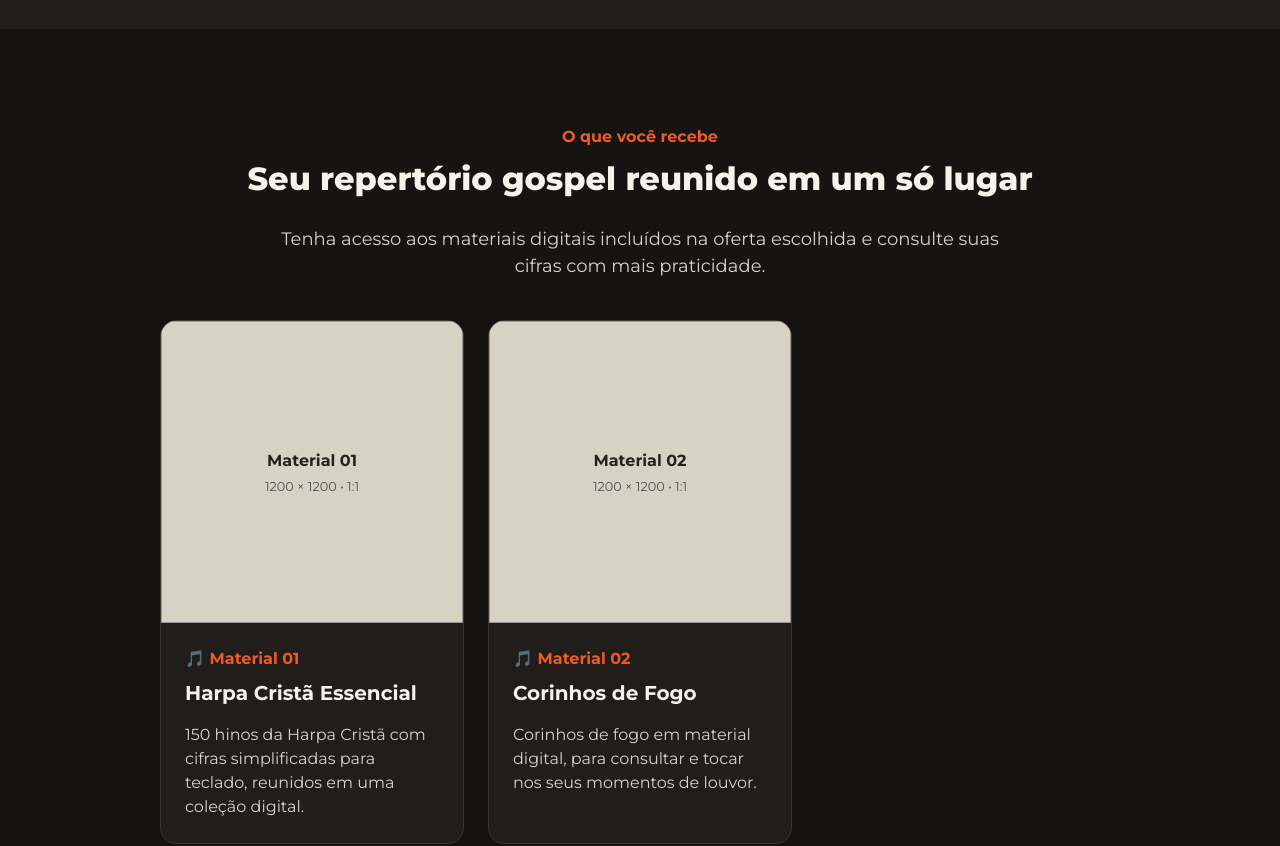
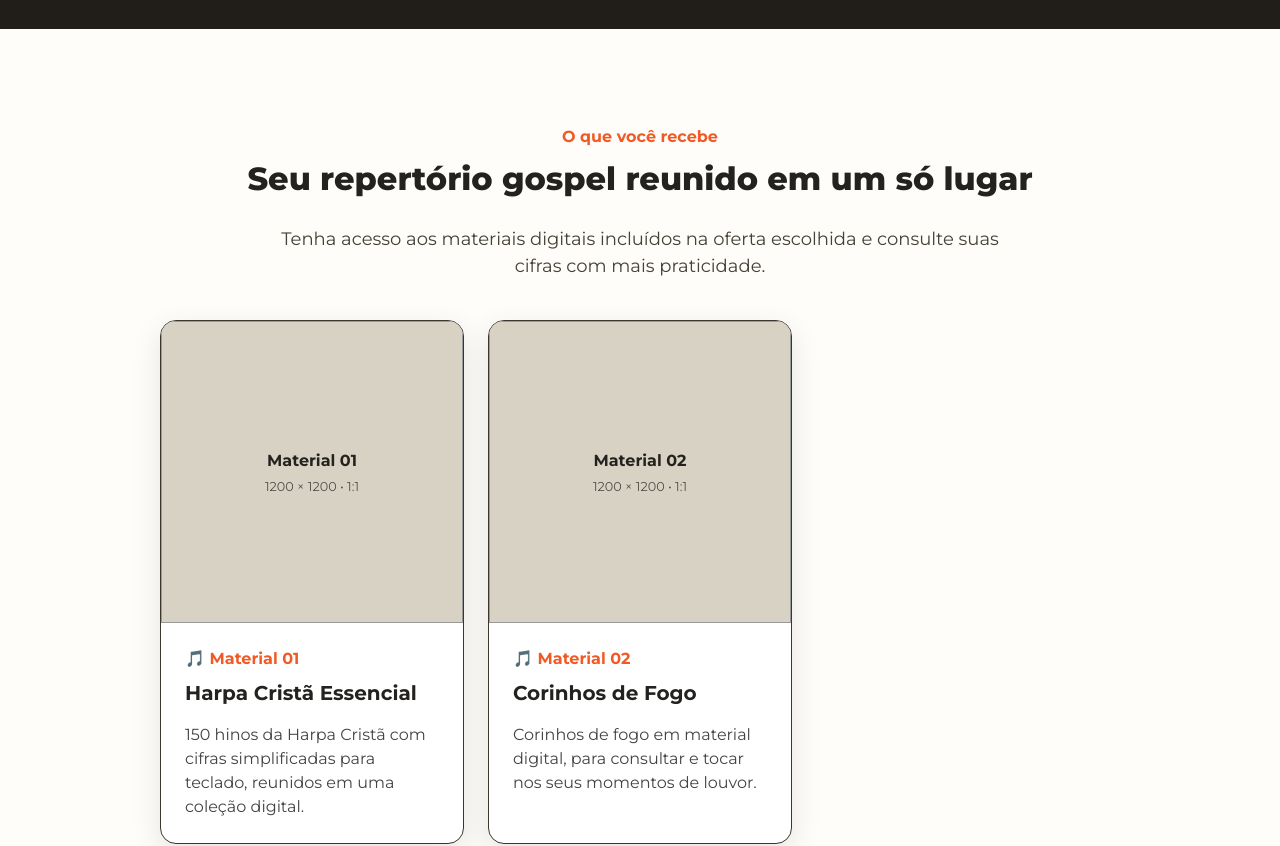
Before and after one commit to CarolSouza123/Cifras-Teclado-BR, a React (Vite) app in the folder cifras-latam/: page / in a window 1280 px wide. Shown: the part 1840-2686 px from the top of the page. Built offline with nearby package versions, Linux system fonts and the light colour scheme.

Commit message:
Seção O que você recebe branca com textos pretos

```diff
--- a/cifras-latam/src/App.tsx
+++ b/cifras-latam/src/App.tsx
@@ -161,7 +161,7 @@ const FeatureList = ({ items }: { items: readonly FeatureItem[] }) => <ul classN
 })}</ul>
 
 function MaterialsSection() {
-  return <section className="section"><div className="container"><p className="kicker">{pageContent.materials.kicker}</p><h2>{pageContent.materials.title}</h2><p className="section-intro">{pageContent.materials.subtitle}</p><div className="card-grid card-grid-2">{pageContent.materials.items.map(item => <article className="content-card" key={item.eyebrow}><div className="square-media">{placeholder(item)}</div><span className="eyebrow">🎵 {item.eyebrow}</span><h3>{item.title}</h3><p>{item.description}</p></article>)}</div></div></section>
+  return <section className="section section-light"><div className="container"><p className="kicker">{pageContent.materials.kicker}</p><h2>{pageContent.materials.title}</h2><p className="section-intro">{pageContent.materials.subtitle}</p><div className="card-grid card-grid-2">{pageContent.materials.items.map(item => <article className="content-card" key={item.eyebrow}><div className="square-media">{placeholder(item)}</div><span className="eyebrow">🎵 {item.eyebrow}</span><h3>{item.title}</h3><p>{item.description}</p></article>)}</div></div></section>
 }
 
 function LandingPage() {
--- a/cifras-latam/src/styles/lp2026.css
+++ b/cifras-latam/src/styles/lp2026.css
@@ -12,3 +12,8 @@
 .materials-note { max-width:760px; margin:40px auto 0; font-size:15px; text-align:center; opacity:.85 }
 @media (max-width:767px) { @media (min-width:1024px) { .bonus-grid { grid-template-columns:repeat(2,1fr); max-width:960px; margin-inline:auto } }
 .card-grid-2 { grid-template-columns:1fr } .materials-details { grid-template-columns:1fr } .hero-highlights { flex-direction:column; align-items:center; gap:10px } }
+
+.section-light { background:var(--background-dark); color:#454038 }
+.section-light h2, .section-light h3 { color:var(--text-on-dark) }
+.section-light .content-card { background:#fff; color:#24221f; box-shadow:0 10px 30px rgba(0,0,0,.10) }
+.section-light .content-card p { color:rgba(36,34,31,.85) }
```
